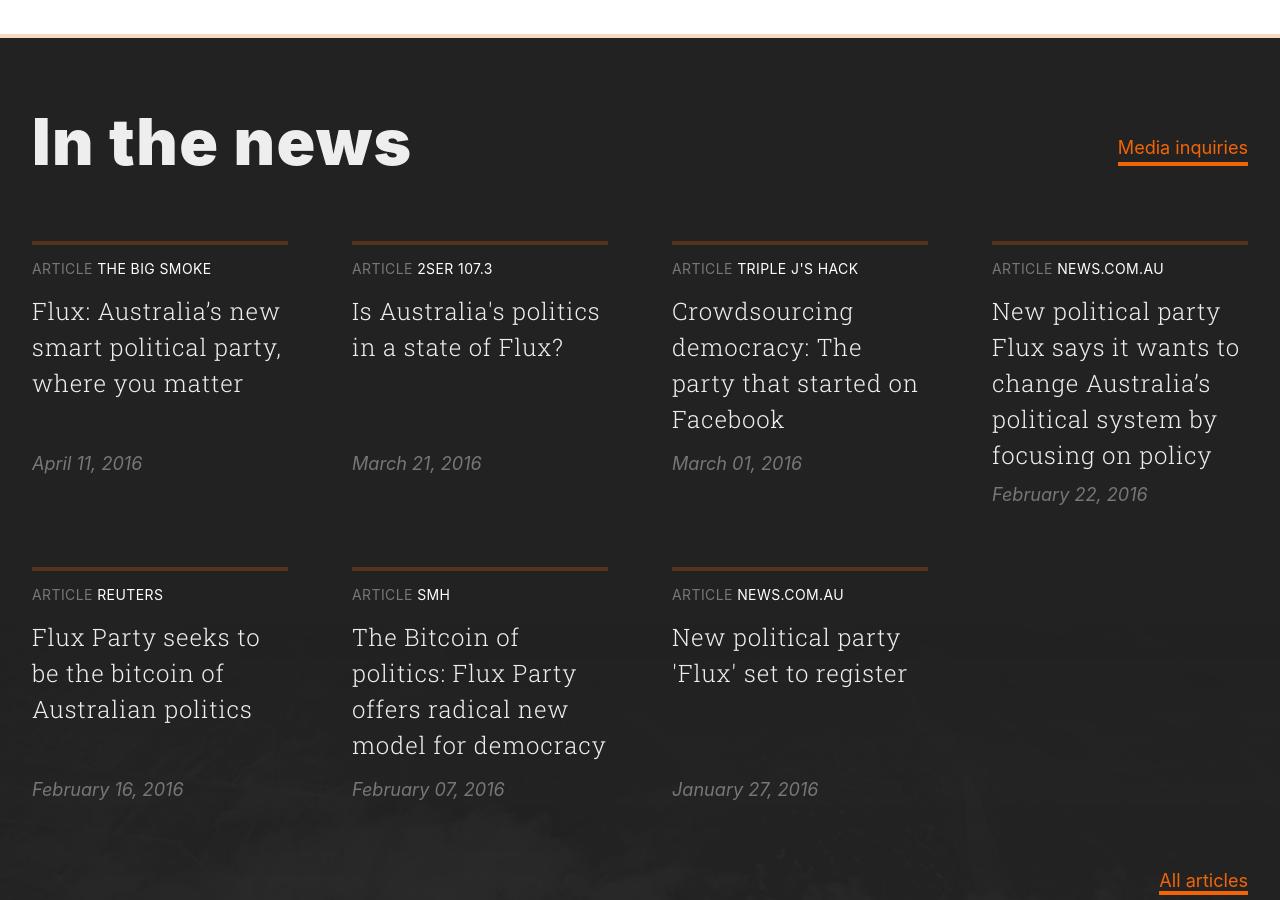
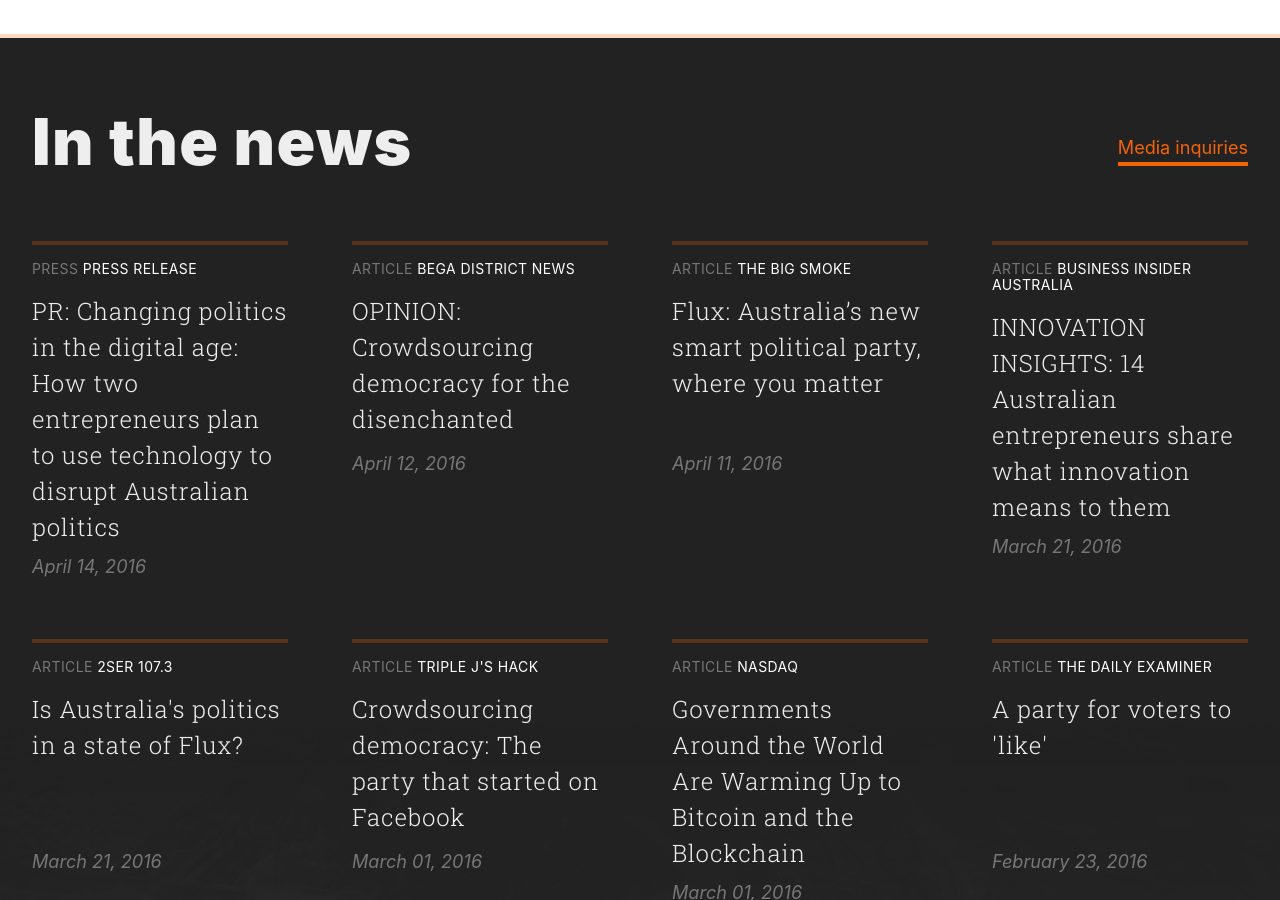
Before and after one commit to voteflux/flux-website-v2, a Jekyll site: the page built from index.html, in a window 1280 px wide and 900 px high, scrolled down 3489 px. Built offline with Jekyll 4.4.1, drawn with Linux system fonts in a browser that asks for light colours.

Commit message:
new style changes

```diff
--- a/_about/1-how.html
+++ b/_about/1-how.html
@@ -95,7 +95,7 @@
 {% include components/inline-signup.html %}
 
 
-<article class="py4 mt4 mid-gray">
+<article class="pt4 mt4 mid-gray">
 
   <div class="mb4">
     {% include components/main-heading.html
--- a/_config.yml
+++ b/_config.yml
@@ -11,8 +11,8 @@
 description: > # this means to ignore newlines until "baseurl:"
   Flux website refresh...
 # baseurl: "/vote-flux-concept" # the subpath of your site, e.g. /blog
-baseurl: ""
-# baseurl: "/site-v2-concept"
+# baseurl: ""
+baseurl: "/site-v2-concept"
 url: "http://yourdomain.com" # the base hostname & protocol for your site
 icon_path: /img/social-icons/
 
--- a/_includes/footer.html
+++ b/_includes/footer.html
@@ -1,5 +1,12 @@
 <footer class="bg-white py4">
 
- <div class="max-width-4 mx-auto">footer here</div>
+ <div class="max-width-4 mx-auto">
+ footer here
+
+<!--  {% for about in site.about  %}
+ {{about.title}}
+ {% endfor %} -->
+
+ </div>
 
 </footer>
--- a/_layouts/about.html
+++ b/_layouts/about.html
@@ -28,12 +28,12 @@
         </div>
         {{ content }}
 
-        <div class="mt4">
+
           {% include components/hr-muted.html %}
           <h4 class="mt0 mb1 accent">share</h4>
           {% include social-buttons.html %}
 
-        </div>
+
       </div>
     </div>
   </div>
@@ -41,7 +41,7 @@
 
 {% for item in site.about %}
   {% if item.url != page.url %}
-    <section class="bg-white mid-gray px3 py4 relative z1">
+    <section class="bg-dark-gray near-white px3 py4 relative z1">
       <div class="max-width-4 mx-auto">
         <div class="sm-col-9">
           <h5 class="h4"><span class="gray">
--- a/index.html
+++ b/index.html
@@ -25,7 +25,7 @@
             <hr class="muted">
 
             <h5 class="muted">Registered Members</h5>
-            <h3><span id="member-count">loading</span></h3>
+            <h3><span id="js-member-count"></span></h3>
 
 
           </div>
@@ -124,8 +124,8 @@
       </div>
     </div>
     <div class="sm-flex flex-wrap mxn3 mb3">
-      {% for article in site.data.press %}
-        {% if article.type == 'major' %}
+      {% for article in site.data.press limit:8 %}
+
           <div class="sm-col-6 md-col-4 lg-col-3 px3">
             <div class="mb3">
               <hr class="border-bottom accent-muted mb1 muted">
@@ -146,7 +146,6 @@
               </div>
             </div>
           </div>
-        {% endif %}
       {% endfor %}
     </div>
     <div class="right-align">
--- a/js/main.js
+++ b/js/main.js
@@ -21,22 +21,22 @@
      });
   });
 
-  //  offset hash location when arriving from external link
-  //
-  // grab target from URL hash (i.e. www.mysite.com/page-a.html#target-name)
-  var target = window.location.hash;
+  // //  offset hash location when arriving from external link
+  // //
+  // // grab target from URL hash (i.e. www.mysite.com/page-a.html#target-name)
+  // var target = window.location.hash;
 
-  // only try to scroll to offset if target has been set in location hash
-  if ( target != '' ){
-    var $target = $(target);
+  // // only try to scroll to offset if target has been set in location hash
+  // if ( target != '' ){
+  //   var $target = $(target);
 
-    $root.stop().animate({
-      'scrollTop': $target.offset().top
-    }, 500,'swing', function () {
-      // when done, add hash to url
-      window.location.hash = target ;
-    });
-  };
+  //   $root.stop().animate({
+  //     'scrollTop': $target.offset().top
+  //   }, 500,'swing', function () {
+  //     // when done, add hash to url
+  //     window.location.hash = target ;
+  //   });
+  // };
 
 
 // get info ajax request
@@ -52,35 +52,41 @@
       var data = JSON.parse(response);
       console.log(data);
       var memberCount = data.n_members;
-      document.getElementById("member-count").innerHTML = memberCount.toString();
-
-      // var utcSeconds = 1234567890;
-      // var d = new Date(0); // The 0 there is the key, which sets the date to the epoch
-      // d.setUTCSeconds(utcSeconds);
-      // console.log(d)
-
-      var currentSeconds = new Date().getTime() / 1000;
-      var lastMember = data.last_member_signup;
-      // var timeSince =  currentSeconds - lastMember
-      // console.log(timeSince);
-
-      function toTime(seconds) {
-        var d = new Date(0);
-        d.setUTCSeconds(seconds)
-        return d;
-      }
-
-var now = moment();
-console.log(lastMember);
-var a = moment.duration(lastMember, 'ms');
-var b = moment.duration(now, 'ms');
-var timeSince = a.subtract(b);
-// a.subtract(b).hours;
-console.log(timeSince)
-// console.log(moment.duration(timeSince, 's'));
+      document.getElementById("js-member-count").innerHTML = memberCount.toString();
 
 
-console.log(toTime(lastMember))
+
+
+
+
+
+// // var utcSeconds = 1234567890;
+//       // var d = new Date(0); // The 0 there is the key, which sets the date to the epoch
+//       // d.setUTCSeconds(utcSeconds);
+//       // console.log(d)
+
+//       var currentSeconds = new Date().getTime() / 1000;
+//       var lastMember = data.last_member_signup;
+//       // var timeSince =  currentSeconds - lastMember
+//       // console.log(timeSince);
+
+//       function toTime(seconds) {
+//         var d = new Date(0);
+//         d.setUTCSeconds(seconds)
+//         return d;
+//       }
+
+// var now = moment();
+// console.log(lastMember);
+// var a = moment.duration(lastMember, 'ms');
+// var b = moment.duration(now, 'ms');
+// var timeSince = a.subtract(b);
+// // a.subtract(b).hours;
+// console.log(timeSince)
+// // console.log(moment.duration(timeSince, 's'));
+
+
+// console.log(toTime(lastMember))
 
 
     },
```
Also changed, not shown: 1 other file.
